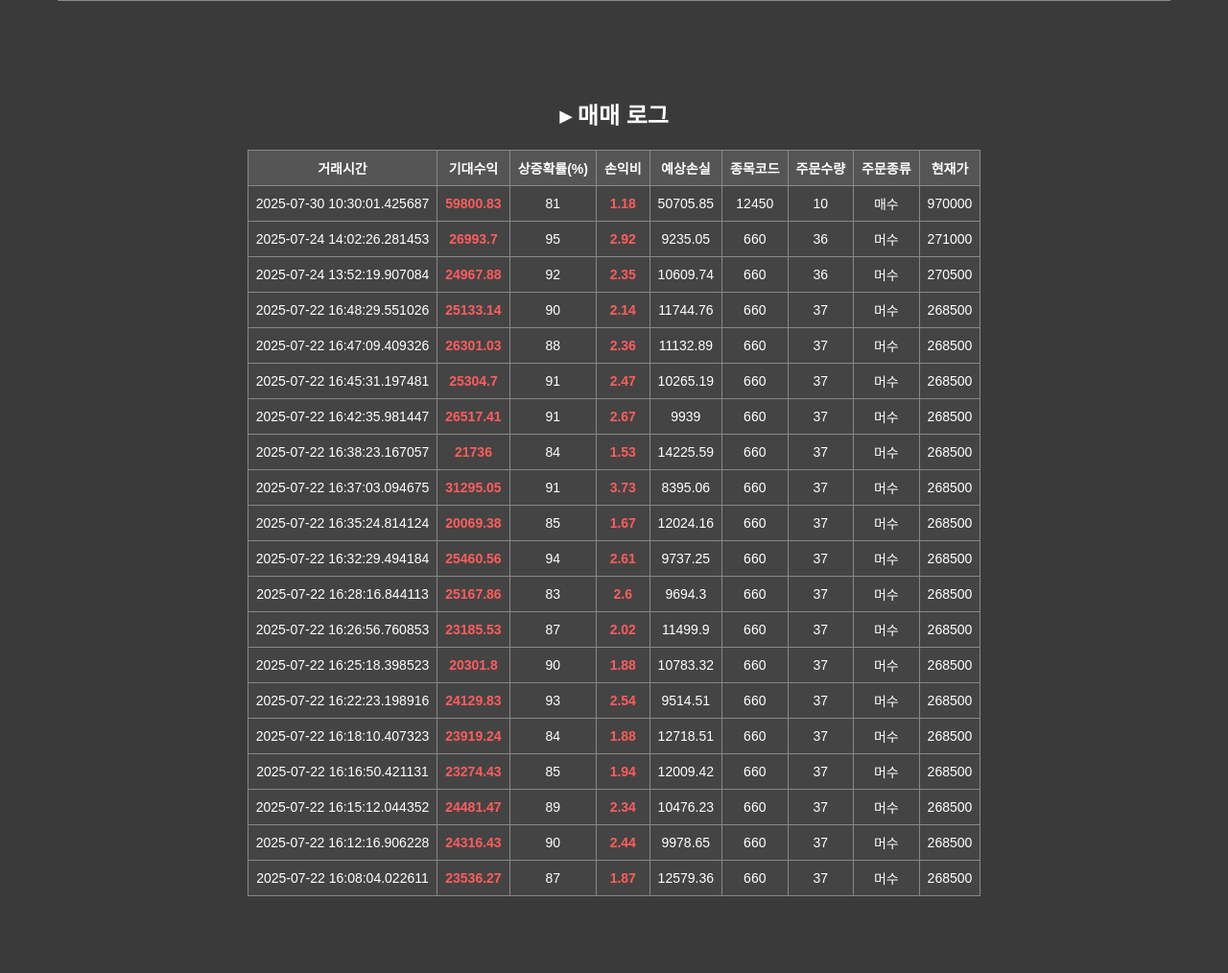
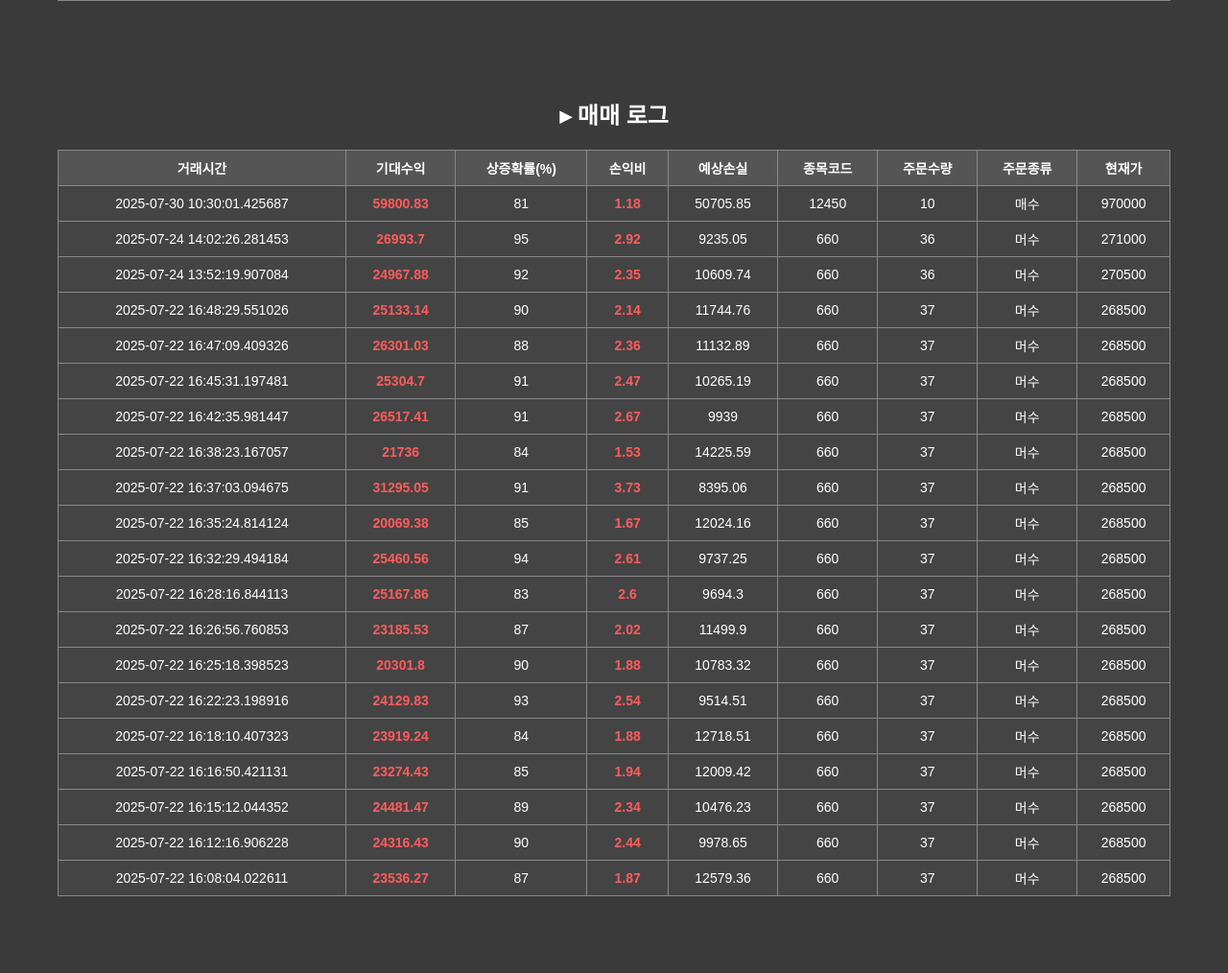
Before and after one commit to Sudal-Minsu/fundweb, a Flask app: page /report in a window 1280 px wide. Shown: the part 353-1367 px from the top of the page at 96% size. Run offline with Flask 3, Linux system fonts and the light colour scheme; parts of the project's set-up code (start-up, migrations or seed data) failed here and were passed over.

Commit message:
매매로그, confusion matrix 로드 수정

```diff
--- a/templates/report.html
+++ b/templates/report.html
@@ -169,6 +169,7 @@
       }
 
       const table = document.createElement("table");
+      table.style.width = "100%";
       const headerRow = document.createElement("tr");
       Object.keys(logData[0]).forEach(col => {
         const th = document.createElement("th");
```
